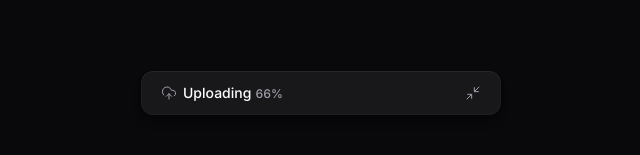
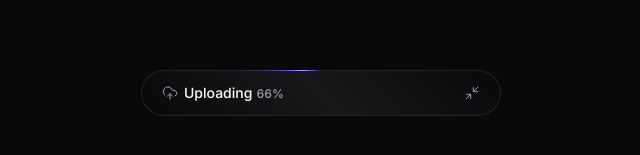
Before and after one commit to gustavorattmann/Aula-Upload-Widget-Web, a React (Vite) app: page / in a window 1280 px wide. Shown: the part 307-462 px from the top of the page, without its empty margins (319-959 px from the left). Built offline with nearby package versions, Linux system fonts and the light colour scheme.

Commit message:
Criar borda grandiente animada no botão

```diff
--- a/src/components/upload-widget.tsx
+++ b/src/components/upload-widget.tsx
@@ -6,12 +6,15 @@
 import { UploadWidgetMinimizedButton } from "./upload-widget-minimized-button";
 
 export function UploadWidget() {
+  const isThereAnyPendingUpload = true;
+
   const [isWidgetOpen, toggleWidgetOpen] = useCycle(false, true);
 
   return (
-    <Collapsible.Root onOpenChange={() => toggleWidgetOpen()}>
+    <Collapsible.Root onOpenChange={() => toggleWidgetOpen()} asChild>
       <motion.div
-        className="bg-zinc-900 overflow-hidden w-90 rounded-xl shadow-shape"
+        data-progress={isThereAnyPendingUpload}
+        className="bg-zinc-900 overflow-hidden w-90 rounded-xl data-[state=open]:shadow-shape border border-transparent animate-border data-[state=closed]:rounded-3xl data-[state=closed]:data-[progress=false]:shadow-shape data-[state=closed]:data-[progress=true]:[background:linear-gradient(45deg,#09090B,--theme(--color-zinc-900)_50%,#09090B)_padding-box,conic-gradient(from_var(--border-angle),--theme(--color-zinc-700/.48)_80%,--theme(--color-indigo-500)_86%,--theme(--color-indigo-300)_90%,--theme(--color-indigo-500)_94%,--theme(--color-zinc-600/.48))_border-box]"
         animate={isWidgetOpen ? "open" : "closed"}
         variants={{
           closed: {
--- a/src/index.css
+++ b/src/index.css
@@ -1,5 +1,11 @@
 @import url("https://fonts.googleapis.com/css2?family=Inter:ital,opsz,wght@0,14..32,100..900;1,14..32,100..900&display=swap");
 @import "tailwindcss";
+
+@property --border-angle {
+  inherits: false;
+  initial-value: 0deg;
+  syntax: "<angle>";
+}
 
 @theme {
   --font-sans: "Inter", sans-serif;
@@ -15,4 +21,11 @@
   --opacity-2: 0.02;
   --text-xxs: 0.625rem;
   --text-xxs--line-height: 1rem;
+  --animate-border: border 2s linear infinite;
+
+  @keyframes border {
+    to {
+      --border-angle: 360deg;
+    }
+  }
 }
```
